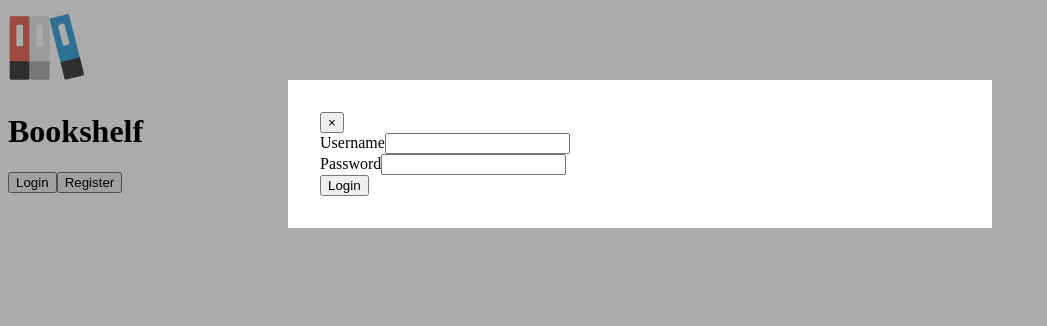
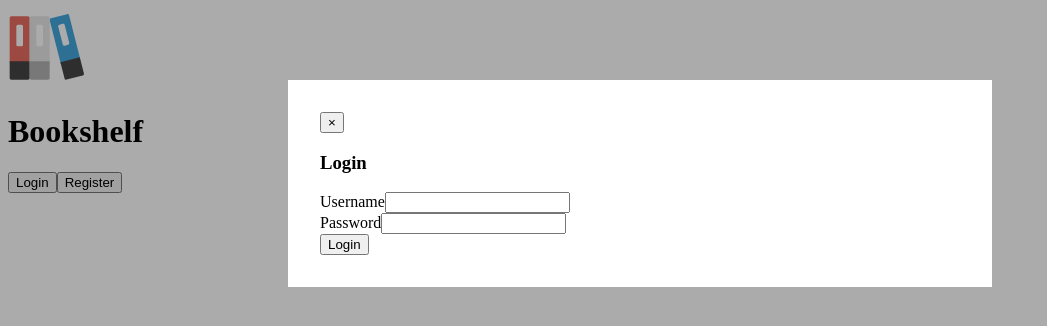
Before and after one commit to thenameiswiiwin/bookshelf, a React (Vite) app: page / in a window 1280 px wide. Both pictures are taken after a click on the button "Login". Shown: the top 326 px of the page, without its empty margins (0-1047 px from the left). Built offline with nearby package versions, Linux system fonts and the light colour scheme.

Commit message:
created Modal component

```diff
--- a/src/components/App.tsx
+++ b/src/components/App.tsx
@@ -1,58 +1,51 @@
 import '@reach/dialog/styles.css'
-import { Dialog } from '@reach/dialog'
-import { useState } from 'react'
+import LoginForm from './LoginForm'
+import { Modal, ModalContents, ModalOpenButton } from './Modal'
 import { Logo } from './Logo'
-import LoginForm from './LoginForm'
 
 function App() {
-  const [openModal, setOpenModal] = useState('none')
-
   const login = (formData: string) => console.log('login', formData)
   const register = (formData: string) => console.log('register', formData)
 
   return (
     <div className="flex h-screen w-full flex-col items-center justify-center space-y-2">
-      {/* Home */}
       <Logo width="80" height="80" />
       <h1 className="text-4xl font-semibold">Bookshelf</h1>
       <div className="grid grid-cols-2 gap-3">
-        <button
-          className="rounded border-0 bg-blue-600 py-2.5 px-4 leading-none text-white"
-          onClick={() => setOpenModal('login')}
-        >
-          Login
-        </button>
-        <button
-          className="rounded border-0 bg-neutral-100 py-2.5 px-4 leading-none text-gray-600"
-          onClick={() => setOpenModal('register')}
-        >
-          Register
-        </button>
-        {/* Login Modal */}
-        <Dialog aria-label="Login form" isOpen={openModal === 'login'}>
-          <button
-            className="padding-0 flex h-10 w-10 cursor-pointer items-center justify-center rounded-full border border-solid border-white border-gray-500 bg-white leading-none"
-            onClick={() => setOpenModal('none')}
-            type="button"
-          >
-            <span aria-hidden>×</span>
-          </button>
-          <LoginForm onSubmit={login} buttonText="Login" />
-        </Dialog>
-        {/* Register Modal */}
-        <Dialog
-          aria-label="Registration form"
-          isOpen={openModal === 'register'}
-        >
-          <button
-            className="padding-0 flex h-10 w-10 cursor-pointer items-center justify-center rounded-full border border-solid border-white border-gray-500 bg-white leading-none"
-            onClick={() => setOpenModal('none')}
-            type="button"
-          >
-            <span aria-hidden>×</span>
-          </button>
-          <LoginForm onSubmit={register} buttonText="Register" />
-        </Dialog>
+        <Modal>
+          <ModalOpenButton>
+            <button className="rounded border-0 bg-blue-600 py-2.5 px-4 leading-none text-white">
+              Login
+            </button>
+          </ModalOpenButton>
+          <ModalContents aria-label="Login form" title="Login">
+            <LoginForm
+              onSubmit={login}
+              submitButton={
+                <button className="rounded border-0 bg-blue-600 py-2.5 px-4 leading-none text-white">
+                  Login
+                </button>
+              }
+            />
+          </ModalContents>
+        </Modal>
+        <Modal>
+          <ModalOpenButton>
+            <button className="rounded border-0 bg-neutral-100 py-2.5 px-4 leading-none text-gray-600">
+              Register
+            </button>
+          </ModalOpenButton>
+          <ModalContents aria-label="Registration form" title="Register">
+            <LoginForm
+              onSubmit={register}
+              submitButton={
+                <button className="rounded border-0 bg-neutral-100 py-2.5 px-4 leading-none text-gray-600">
+                  Register
+                </button>
+              }
+            />
+          </ModalContents>
+        </Modal>
       </div>
     </div>
   )
--- a/src/components/LoginForm.tsx
+++ b/src/components/LoginForm.tsx
@@ -1,9 +1,11 @@
+import { cloneElement } from 'react'
+
 interface LoginFormProps {
   onSubmit: any
-  buttonText: string
+  submitButton: React.ReactNode
 }
 
-function LoginForm({ onSubmit, buttonText }: LoginFormProps) {
+function LoginForm({ onSubmit, submitButton }: LoginFormProps) {
   const handleSubmit = (e: React.FormEvent<HTMLFormElement>) => {
     e.preventDefault()
     const target = e.target as typeof e.target & {
@@ -35,12 +37,7 @@ function LoginForm({ onSubmit, buttonText }: LoginFormProps) {
           type="password"
         />
       </div>
-      <button
-        className="rounded border-0 bg-blue-600 py-2.5 px-4 leading-none text-white"
-        type="submit"
-      >
-        {buttonText}
-      </button>
+      <div>{cloneElement(submitButton, { type: 'submit' })}</div>
     </form>
   )
 }
--- /dev/null
+++ b/src/components/Modal.tsx
@@ -0,0 +1,61 @@
+import {createContext, useState, useContext, cloneElement}  from 'react'
+import { VisuallyHidden } from '@reach/visually-hidden'
+import { Dialog } from '@reach/dialog'
+
+const callAll =
+  (...fns) =>
+  (...args) =>
+    fns.forEach((fn) => fn && fn(...args))
+
+const ModalContext = createContext()
+
+function Modal(props) {
+  const [isOpen, setIsOpen] = useState(false)
+
+  return <ModalContext.Provider value={[isOpen, setIsOpen]} {...props} />
+}
+
+function ModalDismissButton({ children: child }) {
+  const [, setIsOpen] = useContext(ModalContext)
+  return cloneElement(child, {
+    onClick: callAll(() => setIsOpen(false), child.props.onClick)
+  })
+}
+
+function ModalOpenButton({ children: child }) {
+  const [, setIsOpen] = useContext(ModalContext)
+  return cloneElement(child, {
+    onClick: callAll(() => setIsOpen(true), child.props.onClick)
+  })
+}
+
+function ModalContentsBase(props) {
+  const [isOpen, setIsOpen] = useContext(ModalContext)
+  return (
+    <Dialog
+      className="mx-auto my-[20vh] max-w-md rounded pb-14 sm:mx-auto sm:my-[10vh] sm:w-full"
+      isOpen={isOpen}
+      onDismiss={() => setIsOpen(false)}
+      {...props}
+    />
+  )
+}
+
+function ModalContents({ title, children, ...props }) {
+  return (
+    <ModalContentsBase {...props}>
+      <div className="flex justify-end">
+        <ModalDismissButton>
+          <button className="flex h-10 w-10 cursor-pointer items-center justify-center rounded-full border border-solid border-gray-500 bg-white p-0 leading-none">
+            <VisuallyHidden>Close</VisuallyHidden>
+            <span aria-hidden>×</span>
+          </button>
+        </ModalDismissButton>
+      </div>
+      <h3 className="text-center text-3xl">{title}</h3>
+      {children}
+    </ModalContentsBase>
+  )
+}
+
+export { Modal, ModalDismissButton, ModalOpenButton, ModalContents }
--- a/tailwind.config.js
+++ b/tailwind.config.js
@@ -3,6 +3,9 @@
 module.exports = {
   content: ['./src/**/*.{js,ts,jsx,tsx}'],
   theme: {
+    screens: {
+      'sm': {'max': '991px'}
+    },
     extend: {}
   },
   plugins: []
```
